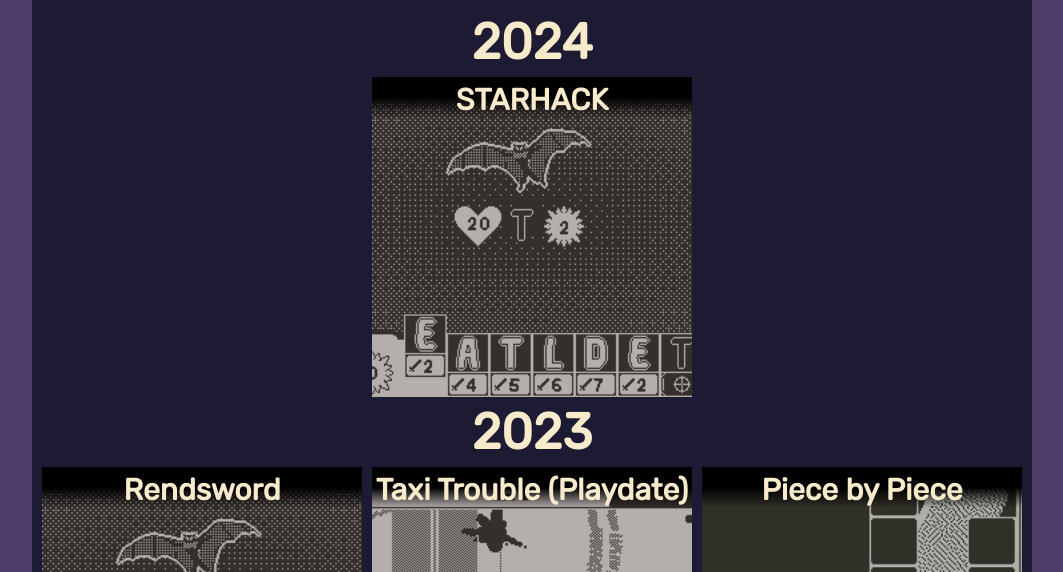
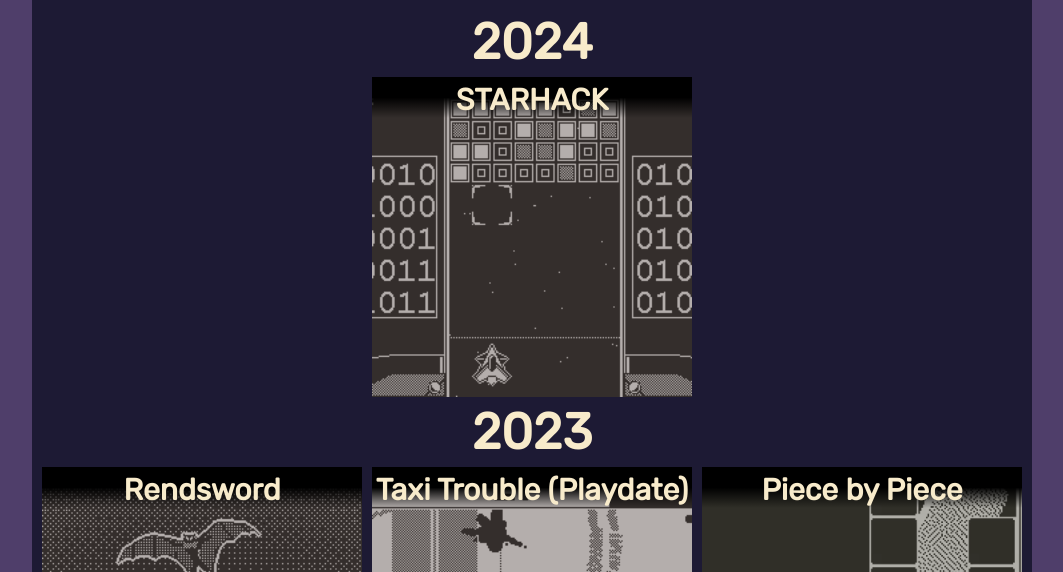
Before and after one commit to x2115/portfolio, a plain HTML site: page games.html in a window 1280 px wide. Shown: the part 217-789 px from the top of the page, without its empty margins (108-1171 px from the left). Drawn offline with Linux system fonts and the light colour scheme.

Commit message:
fixed incorrect gif for starhack

```diff
--- a/games.html
+++ b/games.html
@@ -40,7 +40,7 @@
 					<div class="projectfeature">
 						<div class="featureinner">
 							<div class="featurefront">
-								<img src="media/gifs/rendsword.gif" style="width:100%;height:100%;"></img>
+								<img src="media/gifs/starhack.gif" style="width:100%;height:100%;"></img>
 								<div class="featureoverimage">
 									<div class="featurecontent">
 										<h3 class="featuretitle">STARHACK</h3>
```
